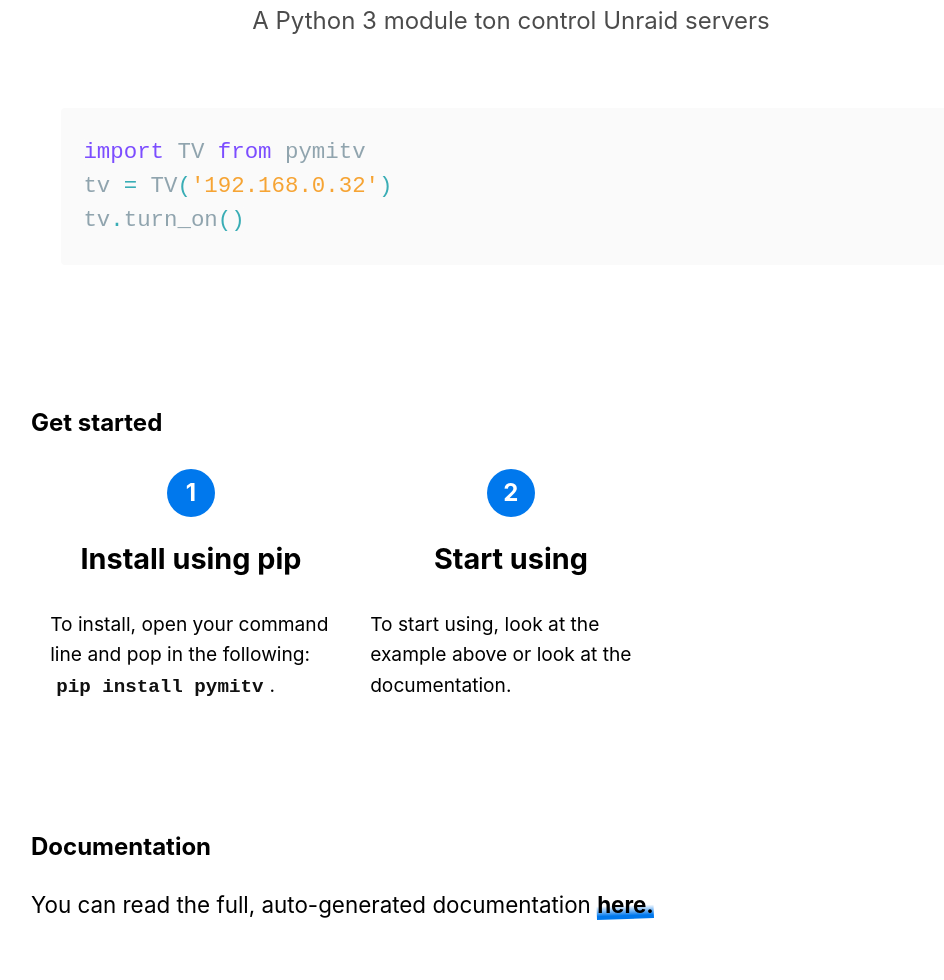
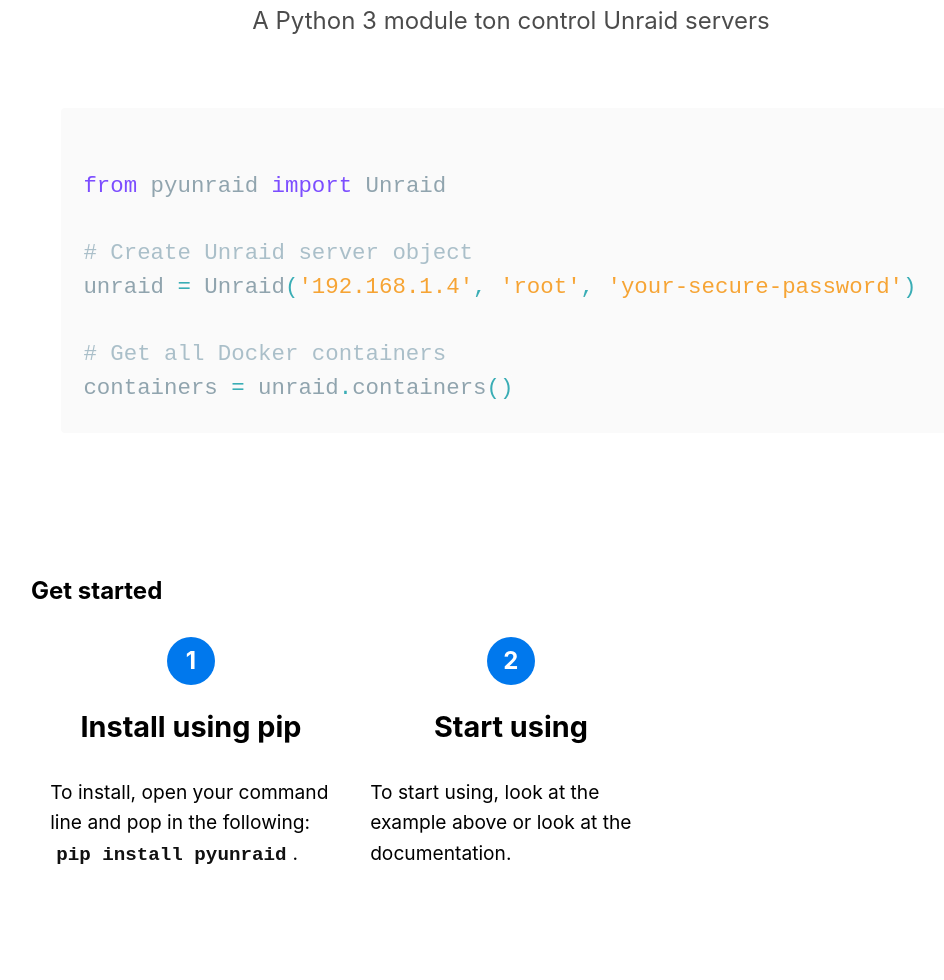
Before and after one commit to simse/pyunraid, a website: page web/app/assets/index.html in a window 1280 px wide. Shown: the part 291-1271 px from the top of the page, without its empty margins (129-1073 px from the left). Drawn offline with nearby package versions, Linux system fonts and the light colour scheme; files that its build step writes are made by us from their sources.

Commit message:
Updated demo code

```diff
--- a/web/app/assets/index.html
+++ b/web/app/assets/index.html
@@ -14,9 +14,15 @@
         </div>
 
         <div class="container code">
-            <pre><code class="language-python">import TV from pymitv
-tv = TV('192.168.0.32')
-tv.turn_on()</code></pre>
+            <pre><code class="language-python">
+from pyunraid import Unraid
+
+# Create Unraid server object
+unraid = Unraid('192.168.1.4', 'root', 'your-secure-password')
+
+# Get all Docker containers
+containers = unraid.containers()
+</code></pre>
         </div>
 
         <div class="container get-started">
@@ -36,7 +42,7 @@ tv.turn_on()</code></pre>
                     <div class="step-content">
 
                         <p>
-                    To install, open your command line and pop in the following: <code>pip install pymitv</code>.
+                    To install, open your command line and pop in the following: <code>pip install pyunraid</code>.
                 </p>
 
                     </div>
```
